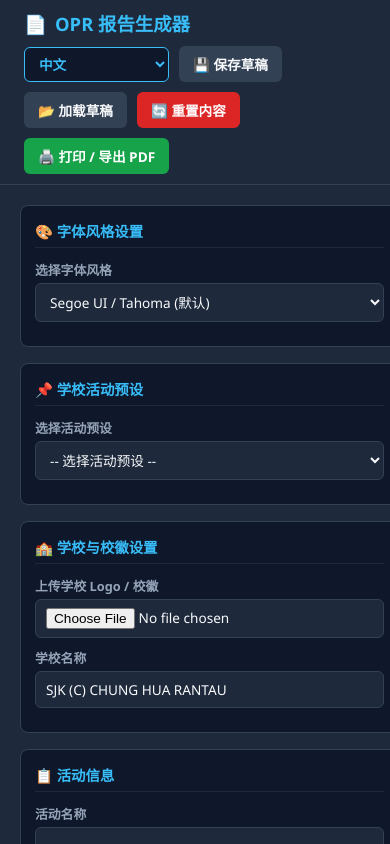
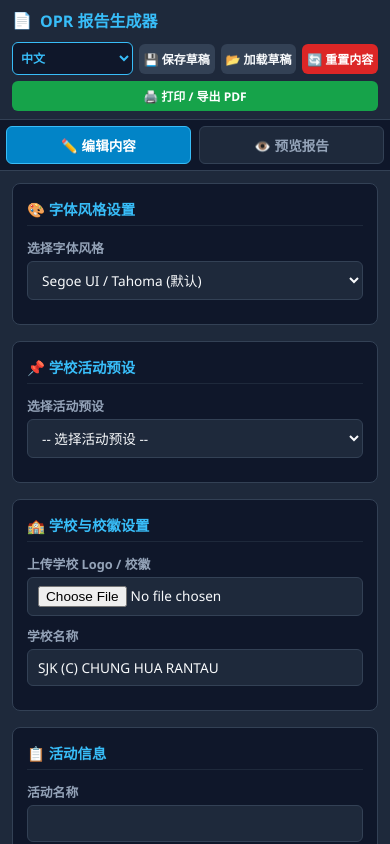
Before and after one commit to chrisphang80/OPR-Generator-Mobile, a plain HTML site: page index.html in a window 390 px wide. Shown: the top 844 px of the page. Drawn offline with Linux system fonts and the light colour scheme.

Commit message:
index.html

```diff
--- a/index.html
+++ b/index.html
@@ -168,33 +168,72 @@
     .pelapor-pos { font-size: 7.5pt; font-weight: normal; color: #333; }
 
    /* 📱 手机端/小屏响应式适配 CSS */
+/* 📱 手机端/小屏响应式适配 CSS */
     @media screen and (max-width: 900px) {
-  /* ... 保留其他不变的样式 ... */
+      .navbar {
+        padding: 8px 12px;
+      }
+      .navbar .brand {
+        font-size: 1rem;
+      }
+      .navbar .actions {
+        width: 100%;
+        justify-content: space-between;
+        gap: 6px;
+      }
+      .navbar .actions .btn, .navbar .actions select {
+        flex: 1;
+        font-size: 0.75rem;
+        padding: 6px 4px;
+        white-space: nowrap;
+      }
+
+      /* 启用切换页签 */
+      .mobile-view-tabs {
+        display: flex;
+      }
+
+      .app-body {
+        flex-direction: column;
+        height: calc(100vh - 105px);
+        position: relative;
+      }
+
+      .sidebar {
+        width: 100%;
+        height: 100%;
+        border-right: none;
+        padding: 12px;
+      }
 
       .preview-area {
         width: 100%;
         height: 100%;
         padding: 10px;
-    display: none;
+        display: none; /* 默认显示编辑区，切换时显示预览区 */
         align-items: flex-start;
         justify-content: center;
-    overflow-x: hidden; /* 防止出现横向滚动条 */
-  }
-
-  /* 修正手机端 A4 页面缩放与显示问题 */
+        overflow-x: hidden; /* 防止横向溢出 */
+      }
+
+      /* 针对手机视口的 A4 自动全屏缩放适配 */
       .a4-page {
-    max-width: 100%;       /* 限制最大宽度不超过手机屏幕容器 */
-    height: auto;          /* 允许高度按比例自适应 */
-    aspect-ratio: 210 / 297; /* 保持 A4 纸张的标准纵横比 */
-    transform: scale(0.95); /* 适度自适应缩放 */
+        max-width: 100%;        /* 限制宽度不超过手机屏幕容器 */
+        height: auto;           /* 高度随宽度自适应 */
+        aspect-ratio: 210 / 297;/* 保持 A4 标准纸张纵横比 */
+        transform: scale(0.95); /* 自适应居中缩放 */
         transform-origin: top center;
         margin: 0 auto;
       }
+
+      .grid-2, .grid-3 {
+        grid-template-columns: 1fr;
+      }
     }
 
     @media screen and (max-width: 480px) {
       .a4-page {
-    transform: scale(1);   /* 移动端全宽自适应 */
+        transform: scale(1);
         margin: 0 auto;
       }
     }
```
Lines whose indentation alone changed are shown as unchanged.
